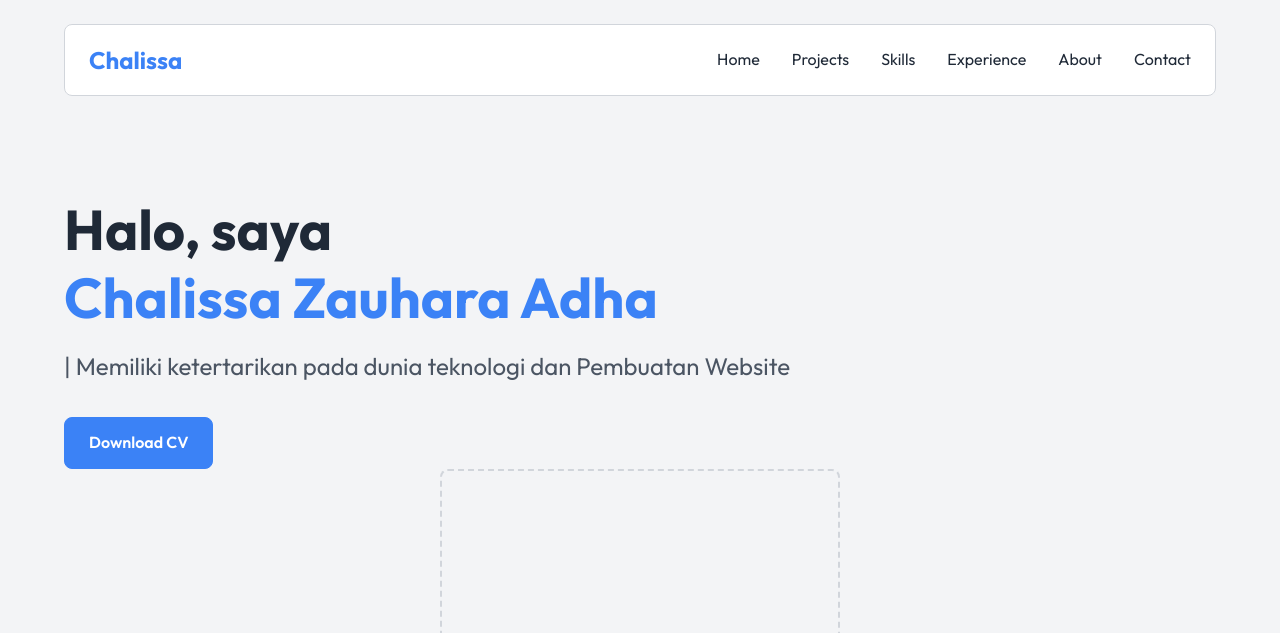
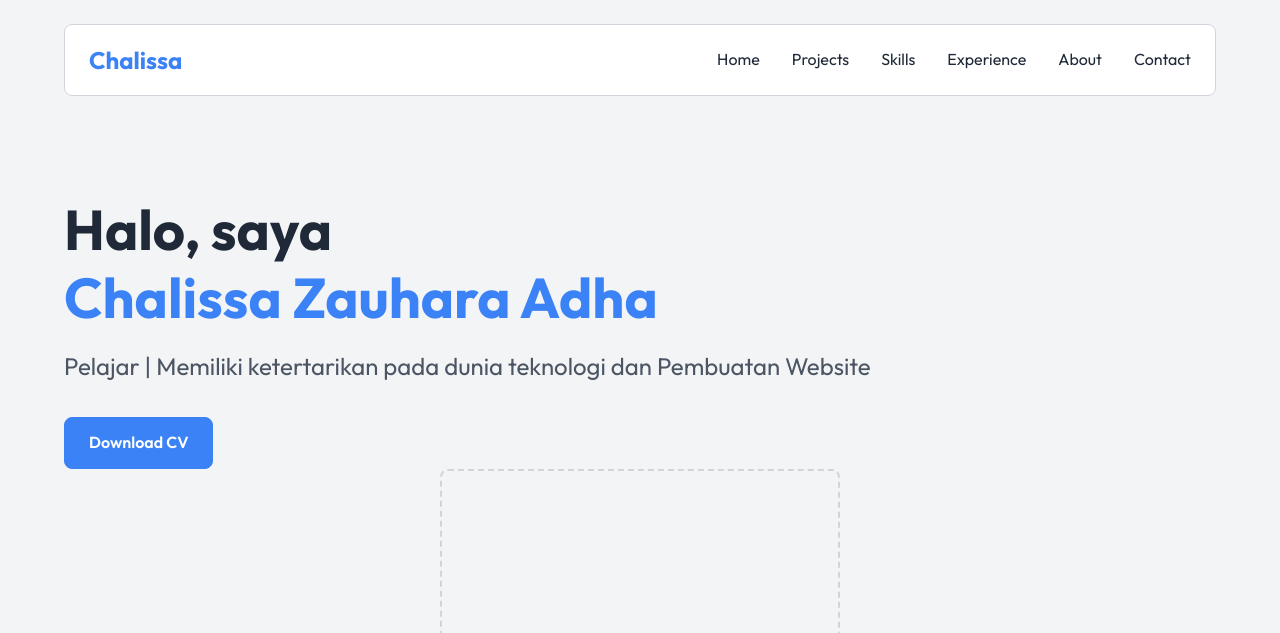
Before and after one commit to chalissazara-maker/portofolio, a plain HTML site: page index.html in a window 1280 px wide. Shown: the top 633 px of the page. Drawn offline with Linux system fonts and the light colour scheme.

Commit message:
Update index.html

```diff
--- a/index.html
+++ b/index.html
@@ -27,7 +27,7 @@
         <section class="hero" id="home">
             <div class="hero-content">
                 <h1>Halo, saya <br><span style="color: var(--accent-color);">Chalissa Zauhara Adha</span></h1>
-                <h2> | Memiliki ketertarikan pada dunia teknologi dan Pembuatan Website</h2>
+                <h2> Pelajar | Memiliki ketertarikan pada dunia teknologi dan Pembuatan Website</h2>
                 <a href="#" class="btn btn-primary">Download CV</a>
             <div class="hero-image">
                 <!-- Tempat siswa memasukkan tag <img> nantinya -->
```
